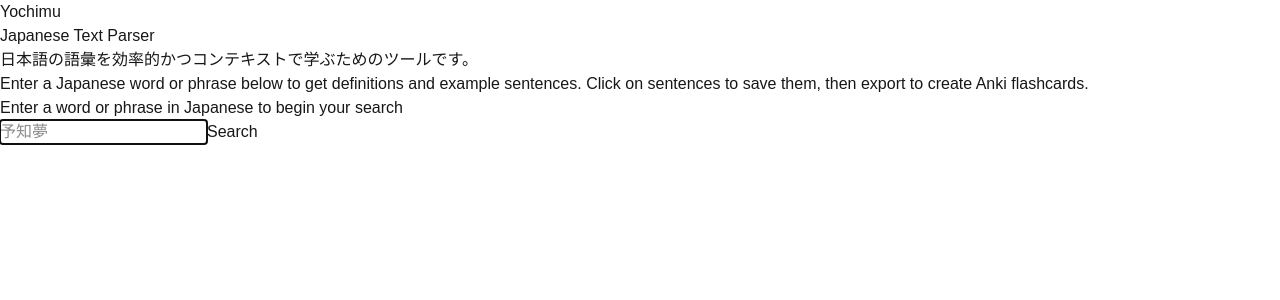
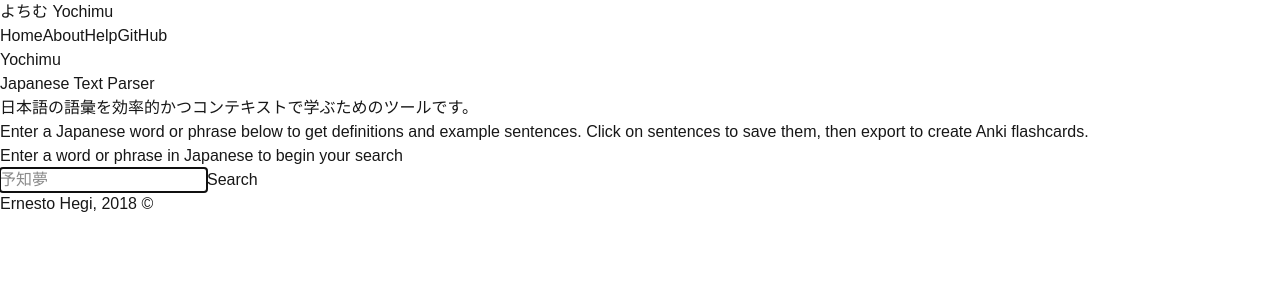
Before and after one commit to ernestohegi/japanese-text-parser, a Next.js app: page / in a window 1280 px wide. Shown: the top 300 px of the page. Built offline with nearby package versions, Linux system fonts and the light colour scheme.

Commit message:
Adds header and footer.

```diff
--- a/src/app/layout.tsx
+++ b/src/app/layout.tsx
@@ -1,6 +1,8 @@
 import type { Metadata } from "next";
 import { Geist, Geist_Mono } from "next/font/google";
 import "./globals.css";
+import Header from "@/components/Header";
+import Footer from "@/components/Footer";
 
 const geistSans = Geist({
   variable: "--font-geist-sans",
@@ -13,8 +15,9 @@
 });
 
 export const metadata: Metadata = {
-  title: "Create Next App",
-  description: "Generated by create next app",
+  title: "Home | Yochimu - Japanese Text Parser",
+  description:
+    "Yochimu lets you look for Japanese definitions and sentences for learning the language, save them to a list, and export them as a file you can then add import to Anki.",
 };
 
 export default function RootLayout({
@@ -27,7 +30,9 @@
       <body
         className={`${geistSans.variable} ${geistMono.variable} antialiased`}
       >
+        <Header />
         <main>{children}</main>
+        <Footer />
       </body>
     </html>
   );
--- /dev/null
+++ b/src/components/Footer.tsx
@@ -0,0 +1,7 @@
+const CURRENT_YEAR = new Date().getFullYear();
+
+const Footer = () => {
+  return <footer>Ernesto Hegi, {CURRENT_YEAR} &copy;</footer>;
+};
+
+export default Footer;
--- /dev/null
+++ b/src/components/Header.tsx
@@ -0,0 +1,38 @@
+import Link from "next/link";
+
+type NavLinkProps = {
+  href: string;
+  children: React.ReactNode;
+};
+
+const NavLink = ({ href, children }: NavLinkProps) => {
+  // TODO as isActive functionality
+  return <Link href={href}>{children}</Link>;
+};
+
+const Header = () => {
+  return (
+    <nav>
+      <div className="nav-container">
+        <Link href="/" className="nav-logo">
+          よちむ Yochimu
+        </Link>
+        <div className="nav-links">
+          <NavLink href="/">Home</NavLink>
+          <NavLink href="/about">About</NavLink>
+          <NavLink href="/help">Help</NavLink>
+          <a
+            className="nav-link"
+            href="https://github.com/ernestohegi/japanese-text-parser"
+            target="_blank"
+            rel="noopener noreferrer"
+          >
+            GitHub
+          </a>
+        </div>
+      </div>
+    </nav>
+  );
+};
+
+export default Header;
```
